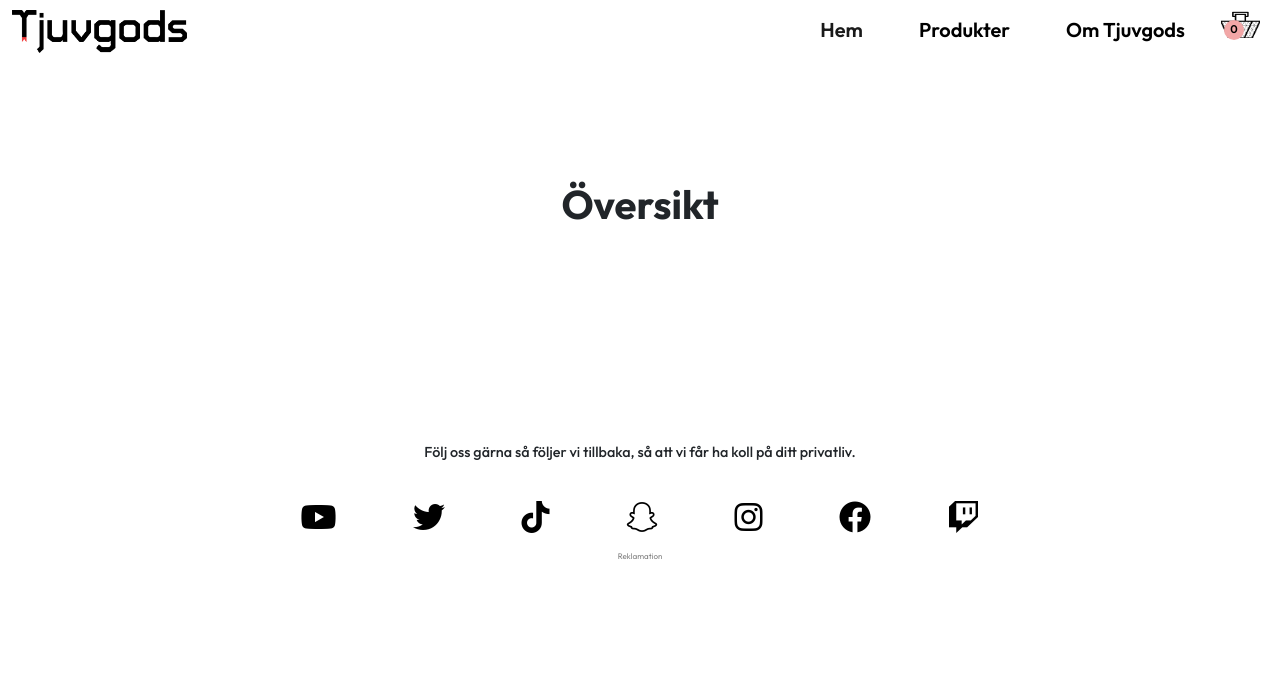
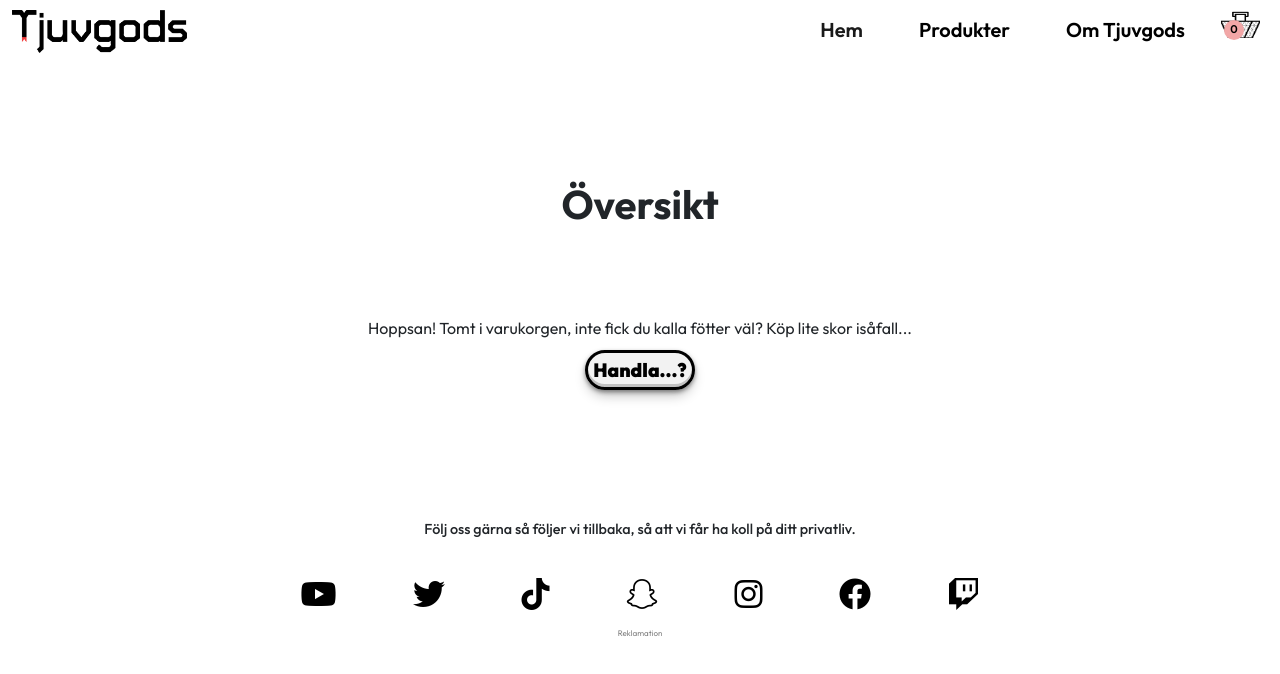
Before and after one commit to PhilipSamuelsson/Tjuvjakt, a Vue app: page /summary in a window 1280 px wide. Shown: the top 674 px of the page. Built offline with nearby package versions, Linux system fonts and the light colour scheme; a web font is replaced by a local one.

Commit message:
optional message added

```diff
--- a/src/views/SummaryView.vue
+++ b/src/views/SummaryView.vue
@@ -1,5 +1,9 @@
 <template>
   <h2>Översikt</h2>
+  <div v-if="!getCartTotal" class="optional-message">
+    <p>Hoppsan! Tomt i varukorgen, inte fick du kalla fötter väl? Köp lite skor isåfall... </p>
+    <RouterLink to="/products" class="action-btn">Handla...?</RouterLink>
+  </div>
 
 <!-- EN KOLUMN -->
   <!-- <div class="container" style=" display: flex; flex-wrap: wrap; justify-content:space-between;">
@@ -106,6 +110,10 @@ position: relative;
     bottom: 10px; */
   }
 }
+
+.optional-message{
+    text-align: center;
+}
 /* .button-89 { */
  /*  --b: 3px; */ /* border thickness */
  /*  --s: 0.45em; */ /* size of
```
